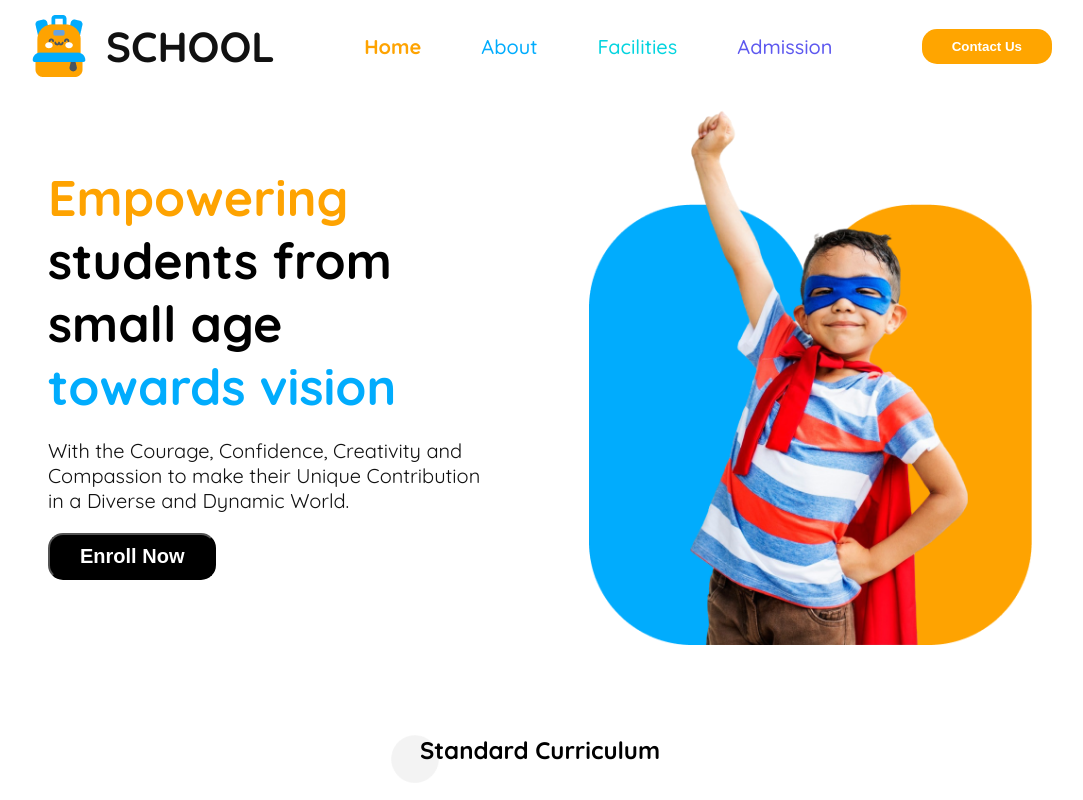
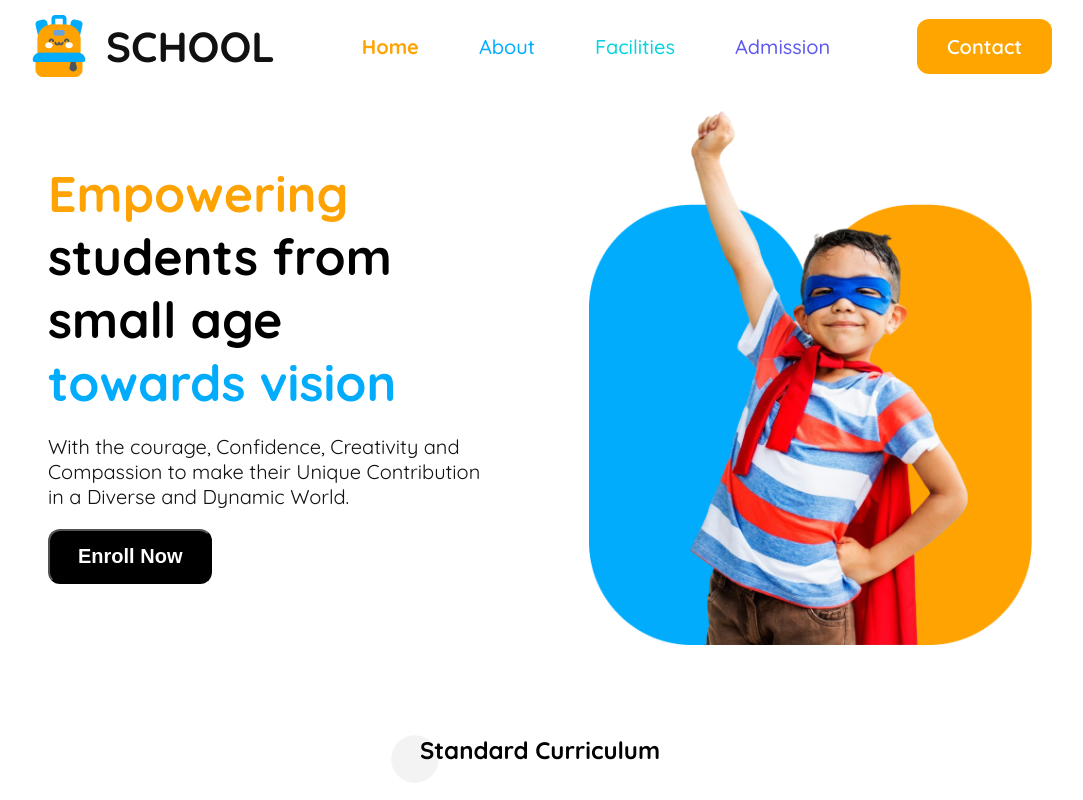
Before and after one commit to HazelAlphabet/Assignment-2, a plain HTML site: page index.html in a window 1280 px wide. Shown: the top 800 px of the page, without its empty margins (100-1183 px from the left). Drawn offline with Linux system fonts and the light colour scheme.

Commit message:
first commit

```diff
--- a/index.html
+++ b/index.html
@@ -20,9 +20,7 @@
                 <li class="nav-item"><a href="" class="nav-link facilities">Facilities</a></li>
                 <li class="nav-item"><a href="" class="nav-link admission">Admission</a></li>
             </ul>
-           <div>
-            <button class="btn">Contact Us</button>
-           </div>
+            <a href="" class="btn-contact">Contact</a>
         </nav>
 
         <!-- Small Device Nav -->
@@ -38,7 +36,7 @@
         <div class="hero">
             <div class="hero-intro">
                 <h1><span class="text-orange">Empowering</span> students from small age <span class="text-blue">towards vision</span></h1>
-                <p>With the Courage, Confidence, Creativity and Compassion to make their Unique Contribution in a Diverse and Dynamic World.</p>
+                <p>With the courage, Confidence, Creativity and Compassion to make their Unique Contribution in a Diverse and Dynamic World.</p>
                 <button class="enroll-btn">Enroll Now</button>
             </div>
             <img src="assets/hero-kids.png" alt="">
@@ -98,7 +96,7 @@
                             <div class="story-intro-date story-1-badge"><time datetime="01-21-2025">January 21, 2025</time></div>
                             <h3>A Fun Toddler Coloring Training in the Classroom</h3>
                             <p>
-                                Bring joy and creativity to little hands with our toddler coloring training! Designed to spark imagination, this activity introduces young learners to colors, patterns, and shapes in a fun and engaging classroom setting. It's not just about coloring—it’s about self-expression, fine motor skill development, and having a wonderful time with classmates.
+                                Bring joy and creativity to little hands with our toddler coloring training! Designed to spark imagination, this activity introduces young learners to colors, patterns, and shapes in a fun and engaging classroom setting. It’s not just about coloring—it’s about self-expression, fine motor skill development, and having a wonderful time with peers.
                             </p>
                         </div>
                     </div>
@@ -116,7 +114,7 @@
                             <img src="assets/story-3.png" alt="">
                             <div class="story-intro">
                                 <div class="story-intro-date story-3-badge"><time datetime="01-21-2025">January 21, 2025</time></div>
-                                <h3>Students are enjoying their co-curricular activities by singing in the open area with their classmates...</h3>
+                                <h3>Students are enjoying their co-curricular activities by singing in the open area with their peers...</h3>
                             </div>
 
                         </div>
@@ -124,7 +122,7 @@
                             <img src="assets/kids-dance.jpg" alt="">
                             <div class="story-intro">
                                 <div class="story-intro-date story-3-badge"><time datetime="01-21-2025">January 21, 2025</time></div>
-                                <h3>Teacher is dancing with kids together to make them enjoy and enjoyable the class...</h3>
+                                <h3>Teacher is dancing with kids together to make them enjoy and enjoy the class...</h3>
                             </div>
 
                         </div>
@@ -140,7 +138,7 @@
                             <img src="assets/story-4.png" alt="">
                             <div class="story-intro">
                                 <div class="story-intro-date story-4-badge"><time datetime="01-21-2025">January 21, 2025</time></div>
-                                <h3>Kids are making their classmates amazed and surprised with sudden activities and different characters...</h3>
+                                <h3>Kids are making their peers amazed and suprised with sudden activities and different characters...</h3>
                             </div>
 
                         </div>
--- a/styles/index.css
+++ b/styles/index.css
@@ -50,13 +50,13 @@ body{
 .admission{
     color: rgb(93, 88, 239);
 }
-.btn{
+.btn-contact{
+    padding: 15px 30px;
+    border-radius: 12px;
     background-color: orange;
-    font-weight: 800;
     color: white;
-    padding: 10px 30px;
-    border-radius: 15px;
-    border: none;
+    font-weight: 600;
+    font-size: 20px;
 }
 
 /* Hero section */
@@ -88,10 +88,10 @@ body{
 .enroll-btn{
     color: white;
     background-color: rgba(0, 0, 0);
-    padding: 10px 30px;
+    padding: 14px 28px;
     font-size: 20px;
     font-weight: 700;
-    border-radius: 15px;
+    border-radius: 12px;
     cursor: pointer;
 }
 
@@ -485,7 +485,7 @@ footer{
     font-size: 20px;
     font-weight: 500;
 }
-/* .social-media{
+/* .social-meida{
     display: flex;
     gap: 8px;
     font-size: 28px;
```
